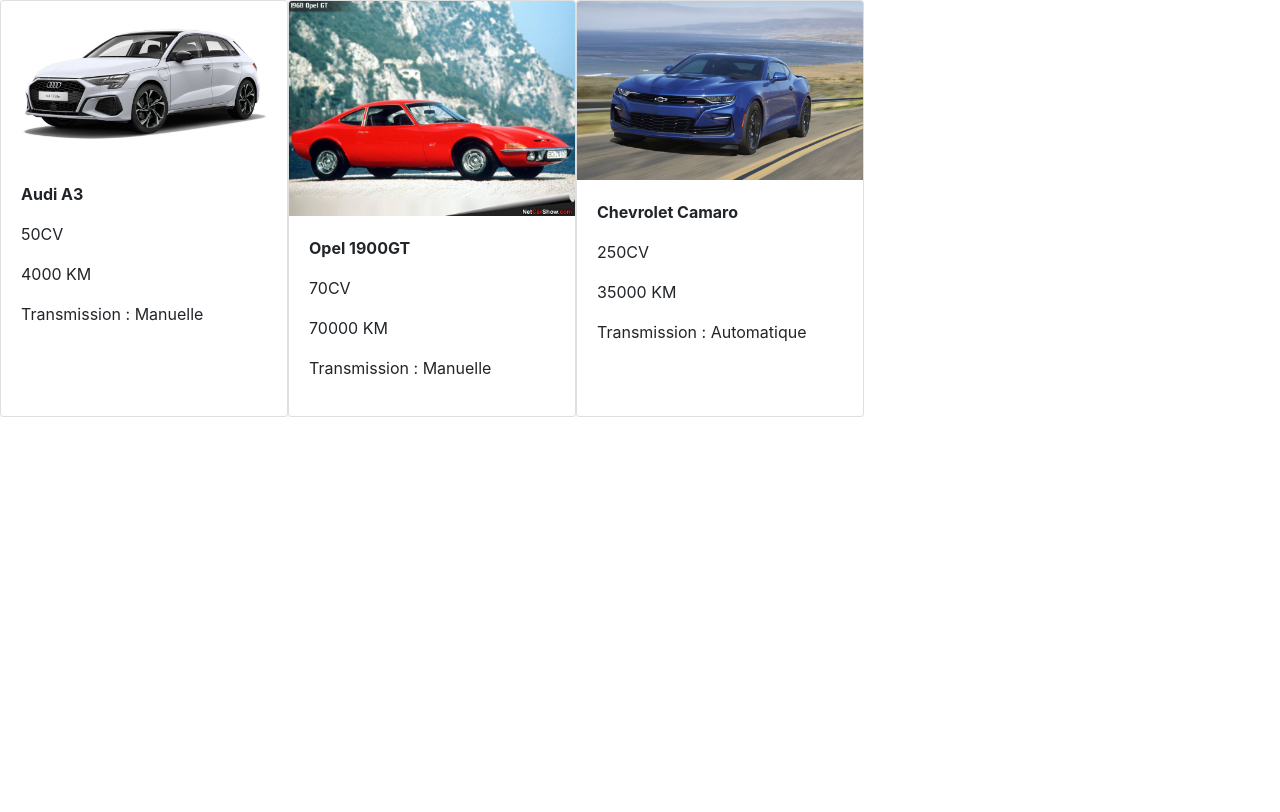
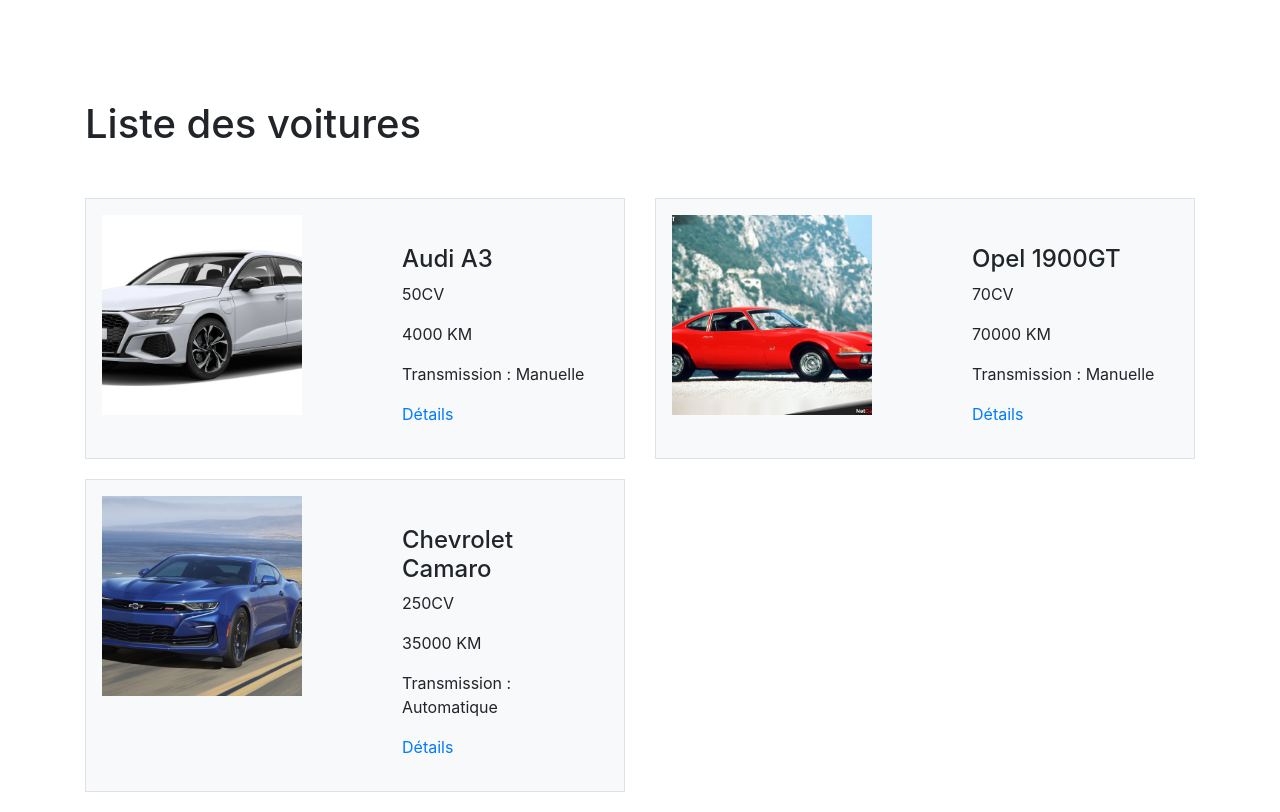
Before and after one commit to raphoester/cours-poo, a PHP site: page / in a window 1280 px wide. Before the commit the page ends 417 px from the top, so only its background shows below. Run offline with PHP 8.4, Linux system fonts and the light colour scheme.

Commit message:
affichage plus propre

```diff
--- a/index.php
+++ b/index.php
@@ -29,22 +29,37 @@
     $voitures = array($voiture1, $voiture2, $voiture3);
     ?>
 
-    <div style="display:flex;">
+    <div class="container">
+        <div class="title" style='margin-top: 100px; margin-bottom: 50px;'>
+            <h1>Liste des voitures</h1>
+        </div>
+        <div class="row g-2">
             <?php
             foreach ($voitures as $voiture) {
                 ?>
-            <div class="card" style="width: 18rem;">
-                <img class="card-img-top" src="<?php echo $voiture->getImg()?>" alt="Card image cap">
-                <div class="card-body">
-                    <p class="card-text"><strong><?php echo $voiture->getMarque()." ".$voiture->getModele()?></strong></p>
+                    <div class="col-6" style="width: 100px; margin-bottom: 20px;">
+                        <div class="p-3 border bg-light" style="display: flex;">
+                        <div style="margin-right: 100px;">
+                            <img style="width: 200px; object-fit: cover; height: 200px;" class="d-flex align-self-start" src="<?php echo $voiture->getImg()?>">
+                        </div>
+                        <div style="margin-top : 30px;">
+                            <h4><?php echo $voiture->getMarque()." ".$voiture->getModele()?></h4>
                             <p> <?php echo $voiture->getPuissance()?> </p>
                             <p> <?php echo $voiture->getKm() ?> KM </p>
                             <p> Transmission : <?php echo $voiture->getBoite() ?> <p>
+                            <p><a href="<?php echo $voiture->getImg()?>">Détails</a></p>
                         </div>
+                        </div>
+
                     </div>
                 <?php
             }
             ?>
         </div>
+    </div>
+
+
+
+
 </body>
 </html>
```
Lines whose indentation alone changed are shown as unchanged.
